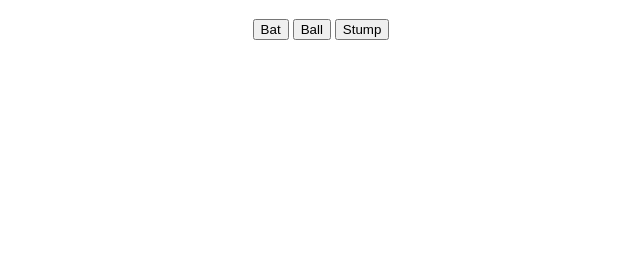
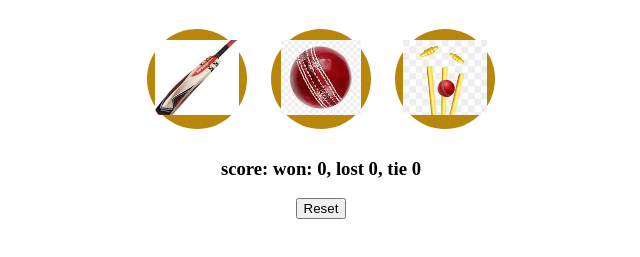
Before and after one commit to MD-Arif239/Cricket, a plain HTML site: page index.html in a window 1280 px wide. Shown: the part 61-318 px from the top of the page, without its empty margins (319-959 px from the left). Drawn offline with Linux system fonts and the light colour scheme.

Commit message:
1st commit

```diff
--- /dev/null
+++ b/index.css
@@ -0,0 +1,17 @@
+body{
+    text-align: center;
+ }
+ .choice-button{
+    height: 100px;
+    width: 100px;
+    border: none;
+    margin: 10px;
+    background-color: darkgoldenrod;
+    border-radius: 50px;
+    cursor: pointer;
+
+}
+.choice-image{
+    height: 75px;
+
+}
--- a/index.html
+++ b/index.html
@@ -3,101 +3,137 @@
 <head>
 
     <title>Cricket Game</title>
-    <style>
-        body{
-            text-align: center;
-        }
-    </style>
+    <link rel="stylesheet" href="index.css">
 </head>
 <body>
     <h1> Bat Ball Stump Game</h1>
-    <button onclick="
-    const UserChoiseMsg = 'you have chosen Bat';
-    //this will generate random number between 0 and 3
-    let randomNumber = Math.random()*3;
-    let ComputerChoice;
-    if ( randomNumber >0 && randomNumber <=1) {
-         ComputerChoice = 'Bat';
-        // console.log('Computer Choice is Bat');
-    } else if( randomNumber>1 && randomNumber <=2) {
-         ComputerChoice = 'Ball';
-        // console.log('Computer Choice is Ball');
-    } else{
-         ComputerChoice = 'Stump';
-        // console.log('Computer Choice is Stump');
-    }
-    // const ComputerChoiceMsg = `Computer Choice is ${ComputerChoice}`;
 
-    let resultMsg;
-    if( ComputerChoice === 'Ball') {
-        resultMsg = 'User Won.';
-    } else if ( ComputerChoice === 'Bat') {
-        resultMsg = `it's a tie`;
-    }else if( ComputerChoice === 'Stump') {
-        resultMsg = 'Computer has Won.';
-    }
-    alert(`you have chosen Bat.Computer Choice is ${ComputerChoice} and ${resultMsg}`);
+    <button class="choice-button" onclick="
+        let ComputerChoice =generateComputerChoice();
+        let resultMsg = getResult('Bat', ComputerChoice);
+        showResult ('Bat', ComputerChoice, resultMsg);
+
+"> <img src="download (1).jpg" alt="Bat image" class="choice-image"></button>
+
+    <button class="choice-button" onclick="
+       ComputerChoice = generateComputerChoice();
+       resultMsg = getResult('Ball', ComputerChoice);
+       showResult ('Ball', ComputerChoice, resultMsg);
 
 
-">Bat</button>
+"><img src="download.jpg" alt="Ball image" class="choice-image"></button>
 
-    <button onclick="
-     UserChoiseMsg = 'you have chosen Ball';
-    //this will generate random number between 0 and 3
-    randomNumber = Math.random()*3;
-    if ( randomNumber >0 && randomNumber <=1) {
-         ComputerChoice = 'Bat';
-        // console.log('Computer Choice is Bat');
-    } else if( randomNumber>1 && randomNumber <=2) {
-         ComputerChoice = 'Ball';
-        // console.log('Computer Choice is Ball');
-    } else{
-         ComputerChoice = 'Stump';
-        // console.log('Computer Choice is Stump');
-    }
-    // ComputerChoiceMsg = `Computer Choice is ${ComputerChoice}`;
-
-    if( ComputerChoice === 'Ball') {
-        resultMsg = `it's a tie`;
-    } else if ( ComputerChoice === 'Bat') {
-        resultMsg = 'Computer has Won.';
-    }else if( ComputerChoice === 'Stump') {
-        resultMsg ='User Won' ;
-    }
-    alert(`you have chosen Ball.Computer Choice is ${ComputerChoice} and ${resultMsg}`);
+    <button class="choice-button" onclick="
+      ComputerChoice = generateComputerChoice();
+      resultMsg = getResult('Stump', ComputerChoice);
+      showResult ('Stump', ComputerChoice, resultMsg);
+        "> <img src="download (2).jpg" alt="Stump image" class="choice-image"></button>
 
 
-">Ball</button>
 
-    <button onclick="
-    UserChoiseMsg = 'you have chosen Bat';
-    //this will generate random number between 0 and 3
-    randomNumber = Math.random()*3;
+    <h3 id ="user-move"></h3>
+    <h3 id ="computer-move"></h3>
+    <h3 id ="result"></h3>
+    <h3 id ="score"></h3>
 
-    if ( randomNumber >0 && randomNumber <=1) {
-         ComputerChoice = 'Bat';
-        // console.log('Computer Choice is Bat');
-    } else if( randomNumber>1 && randomNumber <=2) {
-         ComputerChoice = 'Ball';
-        // console.log('Computer Choice is Ball');
-    } else{
-         ComputerChoice = 'Stump';
-        // console.log('Computer Choice is Stump');
-    }
-    // const ComputerChoiceMsg = `Computer Choice is ${ComputerChoice}`;
+    <button onclick="localStorage.clear()
+        resetScore();
+        ">Reset</button>
+
+<script>
+    let scorestr = localStorage.getItem('score');
+    let score;
+    resetScore(scorestr);
 
 
-    if( ComputerChoice === 'Ball') {
-        resultMsg = 'Computer has Won.';
-    } else if ( ComputerChoice === 'Bat') {
-        resultMsg = 'User Has Won';
-    }else if( ComputerChoice === 'Stump') {
-        resultMsg = `it's a tie` ;
-    }
-    alert(`you have chosen Stump.Computer Choice is ${ComputerChoice} and ${resultMsg}`);
+    function resetScore(scorestr){
+        score = scorestr ? JSON.parse(scorestr) : {
+            win : 0,
+            lost : 0,
+            tie : 0,
+        };
 
 
-">Stump</button>
+        score.displayScore = function(){
+            return `score: won: ${score.win}, lost ${score.lost}, tie ${score.tie}`;
+        };
+
+        showResult();
+    }
+
+    function generateComputerChoice () {
+            let randomNumber = Math.random()*3;
+
+        if ( randomNumber >0 && randomNumber <=1) {
+            return 'Bat';
+            // console.log('Computer Choice is Bat');
+        } else if( randomNumber>1 && randomNumber <=2) {
+            return 'Ball';
+            // console.log('Computer Choice is Ball');
+        } else{
+            return 'Stump';
+            // console.log('Computer Choice is Stump');
+        }
+        // const ComputerChoiceMsg = `Computer Choice is ${ComputerChoice}`;
+
+    }
+
+     function getResult( userMove, computerMove){
+
+        if(userMove === 'Bat'){
+            if( computerMove === 'Bat') {
+                score.tie++;
+            return  `it's a tie`;
+        } else if ( computerMove === 'Ball') {
+            score.win++;
+            return  'user has Won.';
+        }else if( computerMove === 'Stump') {
+            score.lost++;
+            return 'Computer Won' ;
+        }
+ } else if (userMove === 'Ball' ){
+            if( computerMove === 'Ball') {
+                score.tie++;
+            return  `it's a tie`;
+        } else if ( computerMove === 'Bat') {
+            score.lost++;
+            return  'Computer has Won.';
+        }else if( computerMove === 'Stump') {
+            score.win++;
+            return 'User Won' ;
+        }
+
+
+        } else {
+            if( computerMove === 'Ball') {
+                score.lost++;
+            return 'Computer has Won.';
+        } else if ( computerMove === 'Bat') {
+            score.win++;
+            return  'User Has Won';
+        }else if( computerMove === 'Stump') {
+            score.tie++;
+            return  `it's a tie` ;
+        }
+    }
+}
+      function showResult( userMove, computerMove, result ){
+
+      localStorage.setItem('score', JSON.stringify(score));
+
+      document.querySelector('#user-move').innerText =
+      userMove  ? `you have chosen ${userMove}` : '';
+
+      document.querySelector('#computer-move').innerText =
+      computerMove  ? `Computer Choice is ${computerMove}` : '';
+
+      document.querySelector('#result').innerText = result || '';
+
+      document.querySelector('#score').innerText = score.displayScore();
+
+    }
+
+</script>
 
 </body>
 </html>
```
Also changed, not shown: download (1).jpg (added), download (2).jpg (added), download.jpg (added).
